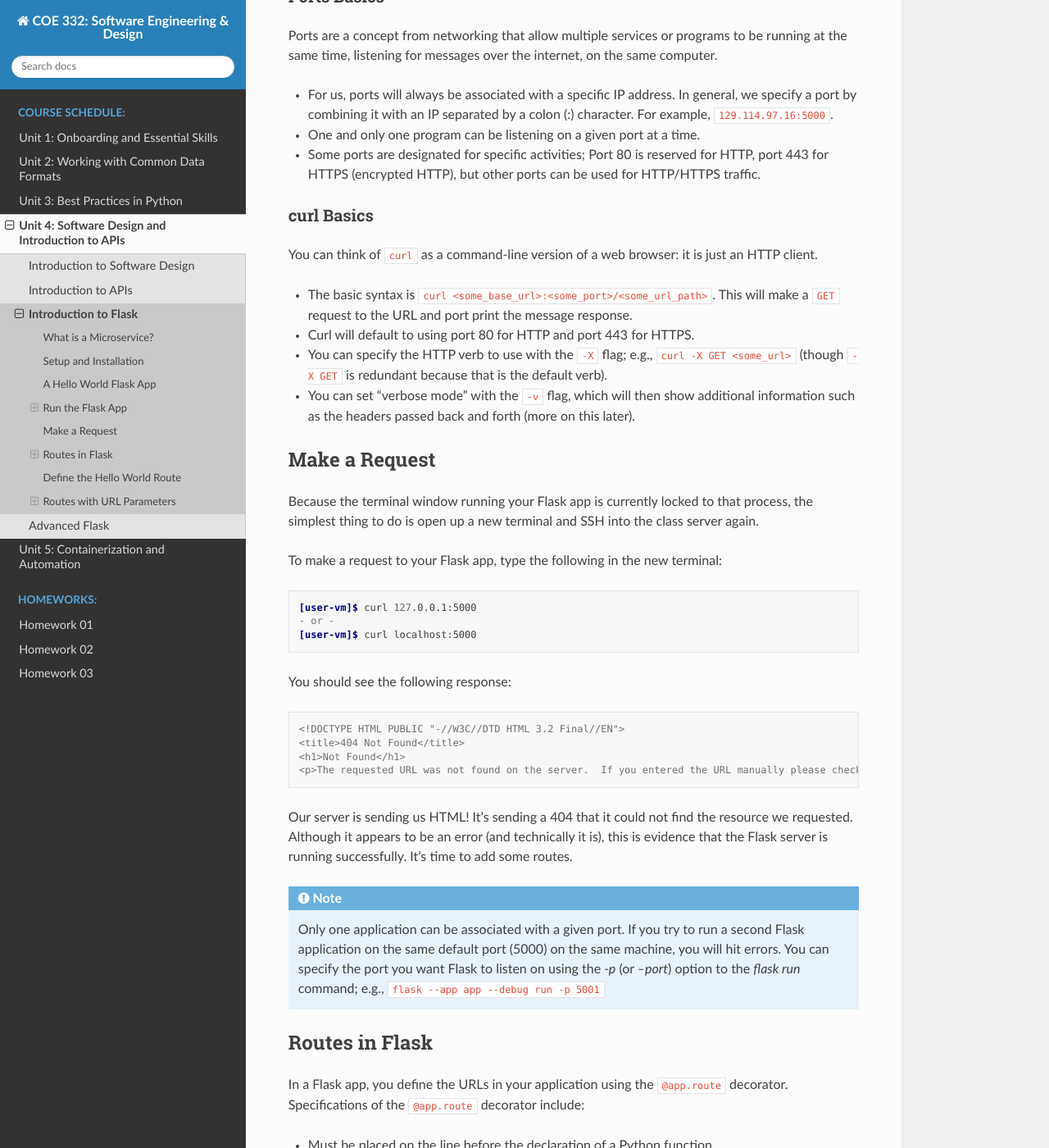
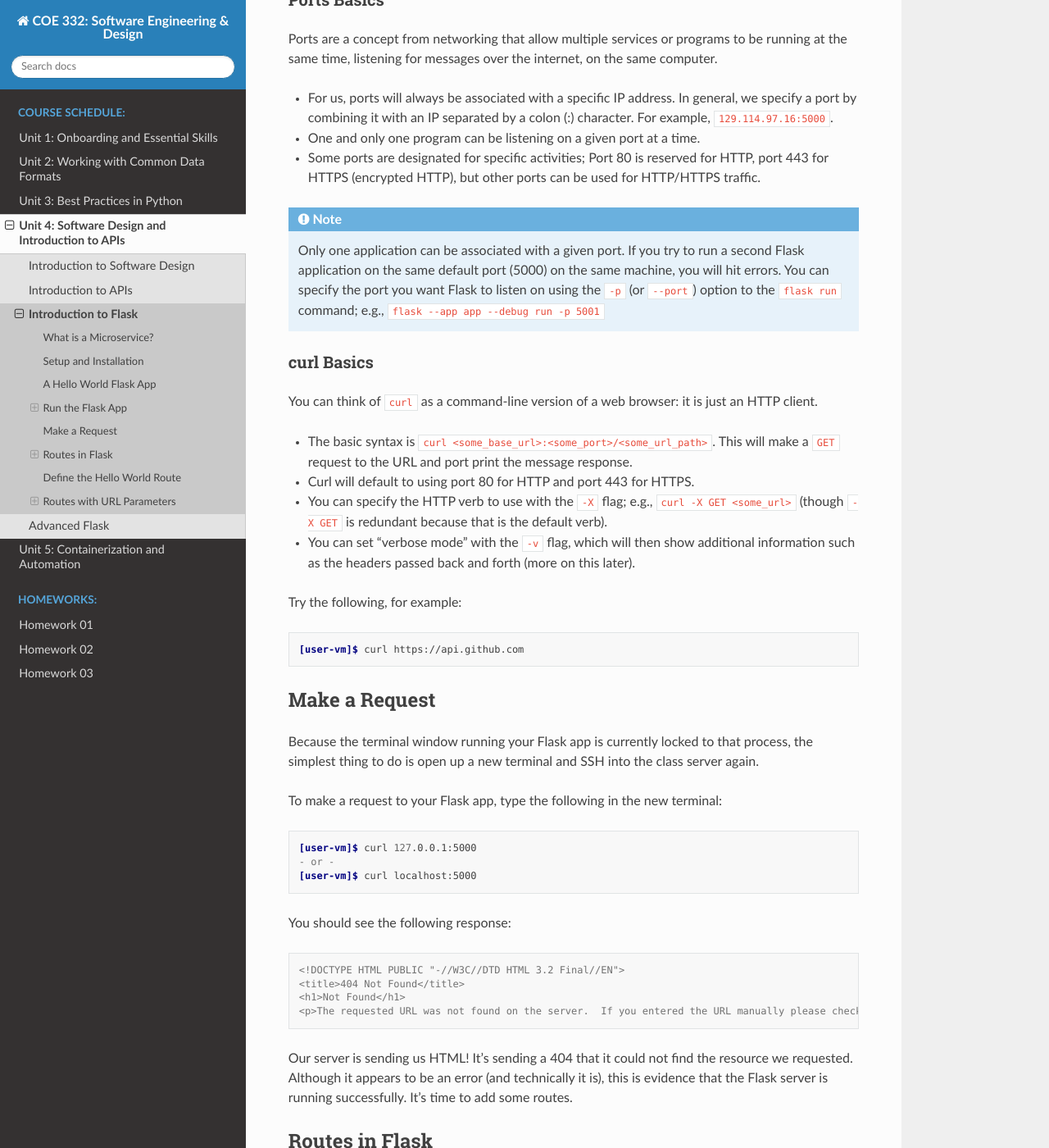
Before and after one commit to TACC/coe-332-sp23, a Sphinx documentation site: the page built from docs/unit04/intro_to_flask.rst, in a window 1280 px wide and 1400 px high, scrolled down 3341 px. Shown: the whole window at 82% size. Built offline with Sphinx 7.4.7 and the Read the Docs theme 2.0.0, drawn with Linux system fonts in a browser that asks for light colours; some of the changed lines change nothing that is shown; some of the changed text lies outside the part shown.

Commit message:
clean up

```diff
--- a/docs/unit04/intro_to_flask.rst
+++ b/docs/unit04/intro_to_flask.rst
@@ -124,14 +124,9 @@
 -----------------
 
 There are a few options when starting the Flask app. For now, we recommend you
-start your Flask application using the `flask run` command, specifying the name
-of the python file (in our case `app.py`) using the `--app` option, and
-running in debug mode using the `--debug` flag.
-
-.. warning::
-
-   Check Slack or ask the instructors which port you should use. Trying to run
-   two Flask apps on the same port will not work.
+start your Flask application using the ``flask run`` command, specifying the name
+of the python file (in our case ``app.py``) using the ``--app`` option, and
+running in debug mode using the ``--debug`` flag.
 
 .. code-block:: console
 
@@ -158,6 +153,12 @@
 * If we stop our Flask programs, the server will no longer be listening and our
   requests will fail.
 
+.. note::
+
+  The order of the arguments and command is important. Be sure the ``--app``
+  and ``--debug`` parameters appear **before** ``run``.
+
+
 Next we can try to talk to the server using ``curl``. Note this line:
 
 .. code-block:: console
@@ -182,6 +183,16 @@
   HTTP, port 443 for HTTPS (encrypted HTTP), but other ports can be used for
   HTTP/HTTPS traffic.
 
+.. note::
+
+   Only one application can be associated with a given port. If you try to
+   run a second Flask application on the same default port (5000) on the
+   same machine, you will hit errors. You can specify the port you want
+   Flask to listen on using the ``-p`` (or ``--port``) option to the
+   ``flask run`` command; e.g.,
+   ``flask --app app --debug run -p 5001``
+
+
 curl Basics
 ~~~~~~~~~~~
 
@@ -199,6 +210,11 @@
   additional information such as the headers passed back and forth (more on this
   later).
 
+Try the following, for example:
+
+.. code-block:: console
+
+   [user-vm]$ curl https://api.github.com
 
 Make a Request
 --------------
@@ -229,14 +245,6 @@
 resource we requested. Although it appears to be an error (and technically it
 is), this is evidence that the Flask server is running successfully. It's time
 to add some routes.
-
-.. note::
-
-   Only one application can be associated with a given port. If you try to
-   run a second Flask application on the same default port (5000) on the
-   same machine, you will hit errors. You can specify the port you want
-   Flask to listen on using the `-p` (or `--port`) option to the `flask run` command; e.g.,
-   ``flask --app app --debug run -p 5001``
 
 
 Routes in Flask
```
